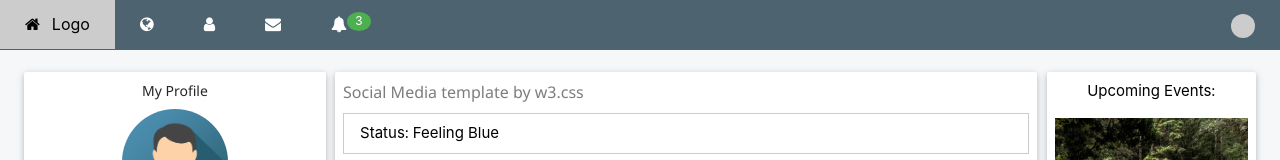
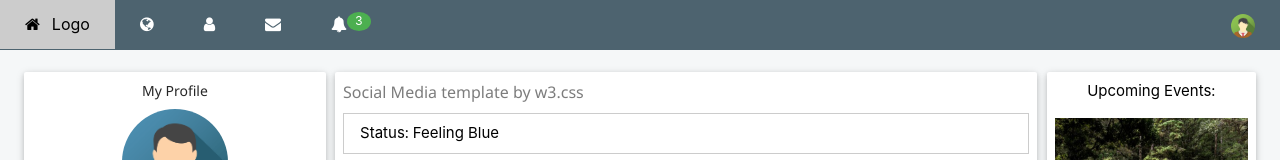
Before and after one commit to ravindrakumarkumawat/social-page, a React (Create React App) app: page / in a window 1280 px wide. Shown: the top 160 px of the page. Built offline with nearby package versions, Linux system fonts and the light colour scheme.

Commit message:
added the avtar image

```diff
--- a/src/components/Navbar/index.js
+++ b/src/components/Navbar/index.js
@@ -5,6 +5,7 @@ import React from "react";
 import "./Navbar.css";
 import NormalRow from "../common/NormalRow";
 import NormalCol from "../common/NormalCol";
+import Avatar2 from '../../assets/images/avatar2.png'
 // import "./Navbar1.css";
 const menu = (
   <Menu>
@@ -77,7 +78,7 @@ const Navbar = () => {
               <MenuOutlined />
             </a>
             <a className="icon1">
-              <Avatar />
+              <Avatar src={Avatar2} />
             </a>
           </div>
         </NormalCol>
```
